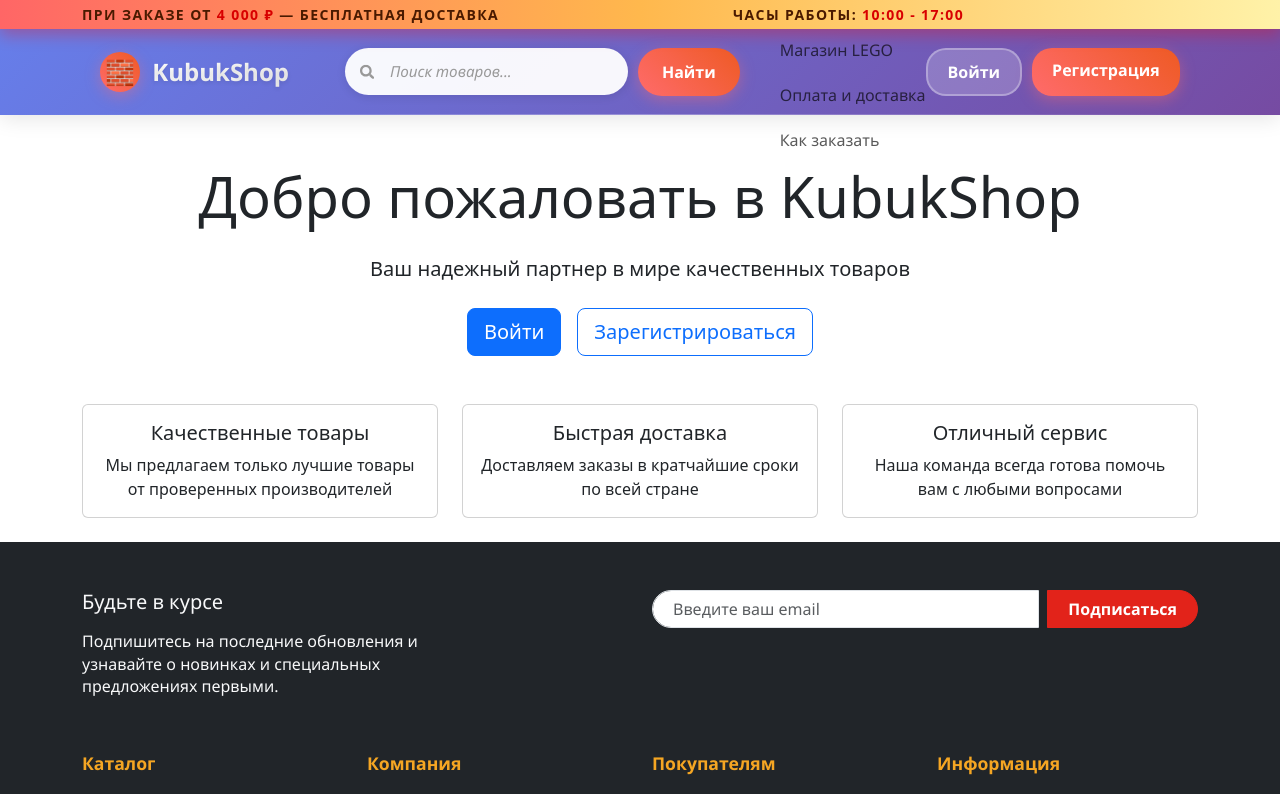
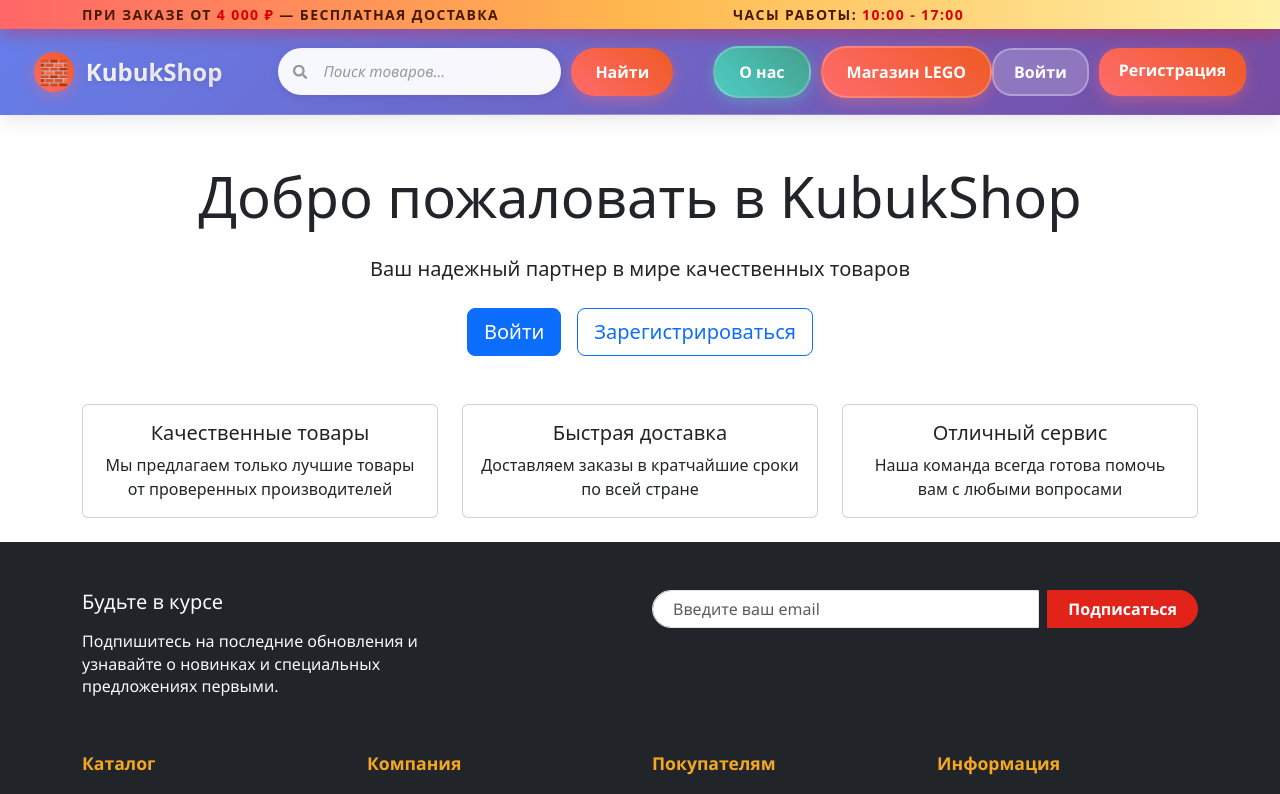
Before and after one commit to AndreiSkrypko/kubukshop_1, a React (Create React App) app in the folder frontend/frontend/: page / in a window 1280 px wide. Shown: the top 794 px of the page. Built offline with nearby package versions, Linux system fonts and the light colour scheme.

Commit message:
более менее

```diff
--- a/frontend/frontend/src/components/Navbar.js
+++ b/frontend/frontend/src/components/Navbar.js
@@ -1,5 +1,5 @@
 import React, { useState, useEffect } from "react";
-import { FaHeart, FaShoppingCart, FaSearch, FaUser, FaBars, FaTimes } from "react-icons/fa";
+import { FaHeart, FaSearch, FaUser, FaBars, FaTimes } from "react-icons/fa";
 import { useNavigate, Link } from "react-router-dom";
 import "../css/Navbar.css";
 
@@ -45,8 +45,8 @@
   const navLinks = [
     { label: "О нас", path: "/about" },
     { label: "Магазин LEGO", path: "/lego-shop" },
-    { label: "Оплата и доставка", path: "#" },
-    { label: "Как заказать", path: "#" },
+    // { label: "Оплата и доставка", path: "#" }, // Убрано по вашему запросу
+    // { label: "Как заказать", path: "#" }, // Убрано по вашему запросу
     // { label: "Отзывы", path: "#" }, // Убрано по вашему запросу
     // { label: "Руководство по цветам", path: "#" }, // Убрано по вашему запросу
     // { label: "ЧаВо", path: "#" }, // Убрано по вашему запросу
@@ -86,10 +86,21 @@
 
         {/* Навигационные ссылки */}
         <div className={`navbar-menu ${isMenuOpen ? 'active' : ''}`}>
-          <ul className="navbar-nav">
+          <ul className="navbar-nav" style={{
+            display: 'flex',
+            flexDirection: 'row',
+            justifyContent: 'center',
+            flexWrap: 'wrap',
+            gap: '10px',
+            width: '100%'
+          }}>
             {navLinks.map((link, index) => (
               <li key={index} className="nav-item">
-                <Link className="nav-link" to={link.path} onClick={closeMenu}>
+                <Link
+                  className={`nav-link ${link.label === "Магазин LEGO" ? 'lego-shop-btn' : ''} ${link.label === "О нас" ? 'about-btn' : ''}`}
+                  to={link.path}
+                  onClick={closeMenu}
+                >
                   {link.label}
                 </Link>
               </li>
@@ -109,16 +120,7 @@
             </div>
           )}
 
-          {/* Корзина */}
-          {user && (
-            <div className="action-item">
-              <button className="action-button cart-btn" onClick={openCart}>
-                <FaShoppingCart className="action-icon" />
-                <span className="action-text">Корзина</span>
-                <span className="cart-badge">0</span>
-              </button>
-            </div>
-          )}
+          {/* Корзина убрана - достаточно в топ баре */}
 
           {/* Пользователь */}
           {user ? (
--- a/frontend/frontend/src/css/Navbar.css
+++ b/frontend/frontend/src/css/Navbar.css
@@ -186,6 +186,82 @@
   white-space: nowrap;
 }
 
+/* Специальная стилизация для кнопки "Магазин LEGO" */
+.nav-link.lego-shop-btn {
+  background: linear-gradient(45deg, #ff6b6b, #ee5a24);
+  color: white;
+  font-weight: 700;
+  padding: 12px 24px;
+  border-radius: 25px;
+  box-shadow: 0 4px 15px rgba(255, 107, 107, 0.4);
+  border: 2px solid rgba(255, 255, 255, 0.2);
+  position: relative;
+  overflow: hidden;
+}
+
+.nav-link.lego-shop-btn::before {
+  content: '';
+  position: absolute;
+  top: 0;
+  left: -100%;
+  width: 100%;
+  height: 100%;
+  background: linear-gradient(90deg, transparent, rgba(255, 255, 255, 0.3), transparent);
+  transition: left 0.6s ease;
+}
+
+.nav-link.lego-shop-btn:hover::before {
+  left: 100%;
+}
+
+.nav-link.lego-shop-btn:hover {
+  transform: translateY(-3px) scale(1.05);
+  box-shadow: 0 8px 25px rgba(255, 107, 107, 0.6);
+  border-color: rgba(255, 255, 255, 0.4);
+}
+
+.nav-link.lego-shop-btn:active {
+  transform: translateY(-1px) scale(1.02);
+}
+
+/* Специальная стилизация для кнопки "О нас" */
+.nav-link.about-btn {
+  background: linear-gradient(45deg, #4ecdc4, #44a08d);
+  color: white;
+  font-weight: 700;
+  padding: 12px 24px;
+  border-radius: 25px;
+  box-shadow: 0 4px 15px rgba(78, 205, 196, 0.4);
+  border: 2px solid rgba(255, 255, 255, 0.2);
+  position: relative;
+  overflow: hidden;
+}
+
+.nav-link.about-btn::before {
+  content: '';
+  position: absolute;
+  top: 0;
+  left: -100%;
+  width: 100%;
+  height: 100%;
+  background: linear-gradient(90deg, transparent, rgba(255, 255, 255, 0.3), transparent);
+  transition: left 0.6s ease;
+}
+
+.nav-link.about-btn:hover::before {
+  left: 100%;
+}
+
+.nav-link.about-btn:hover {
+  transform: translateY(-3px) scale(1.05);
+  box-shadow: 0 8px 25px rgba(78, 205, 196, 0.6);
+  border-color: rgba(255, 255, 255, 0.4);
+}
+
+.nav-link.about-btn:active {
+  transform: translateY(-1px) scale(1.02);
+}
+
 .nav-link::before {
   content: '';
   position: absolute;
@@ -254,40 +330,7 @@
   font-size: 0.9rem;
 }
 
-/* Корзина с бейджем */
-.cart-btn {
-  position: relative;
-}
-
-.cart-badge {
-  position: absolute;
-  top: -5px;
-  right: -5px;
-  background: linear-gradient(45deg, #ff6b6b, #ee5a24);
-  color: white;
-  font-size: 0.7rem;
-  font-weight: 700;
-  width: 20px;
-  height: 20px;
-  border-radius: 50%;
-  display: flex;
-  align-items: center;
-  justify-content: center;
-  box-shadow: 0 2px 8px rgba(255, 107, 107, 0.4);
-  animation: pulse 2s infinite;
-}
-
-@keyframes pulse {
-  0% {
-    transform: scale(1);
-  }
-  50% {
-    transform: scale(1.1);
-  }
-  100% {
-    transform: scale(1);
-  }
-}
+/* Корзина с бейджем - убрано, так как корзина убрана из навбара */
 
 /* Выпадающее меню пользователя */
 .user-dropdown {
@@ -454,17 +497,72 @@
   }
 
   .navbar-nav {
-    flex-direction: column;
-    width: 100%;
-    gap: 10px;
+    flex-direction: row !important; /* Принудительно в строку */
+    width: 100% !important;
+    gap: 10px !important;
+    justify-content: center !important;
+    flex-wrap: wrap !important;
+    /* Отладочные стили */
+    border: 2px solid red;
+    background: rgba(255, 0, 0, 0.1);
+    /* Дополнительные стили для ul */
+    list-style: none !important;
+    margin: 0 !important;
+    padding: 0 !important;
+    display: flex !important;
+  }
+
+  .nav-item {
+    /* Стили для li элементов */
+    display: block !important;
+    margin: 0 !important;
+    padding: 0 !important;
   }
 
   .nav-link {
-    width: 100%;
+    width: auto;
     text-align: center;
     padding: 15px;
     border-radius: 10px;
     font-size: 1rem;
+    min-width: 120px;
+    /* Отладочные стили */
+    border: 1px solid blue;
+    background: rgba(0, 0, 255, 0.1);
+  }
+
+  /* Специальная стилизация для кнопки LEGO на мобильных */
+  .nav-link.lego-shop-btn {
+    background: linear-gradient(45deg, #ff6b6b, #ee5a24);
+    color: white;
+    font-weight: 700;
+    padding: 18px 20px;
+    border-radius: 15px;
+    box-shadow: 0 6px 20px rgba(255, 107, 107, 0.5);
+    border: 2px solid rgba(255, 255, 255, 0.3);
+    margin: 5px 0;
+  }
+
+  .nav-link.lego-shop-btn:hover {
+    transform: translateY(-2px) scale(1.02);
+    box-shadow: 0 8px 25px rgba(255, 107, 107, 0.7);
+  }
+
+  /* Специальная стилизация для кнопки "О нас" на мобильных */
+  .nav-link.about-btn {
+    background: linear-gradient(45deg, #4ecdc4, #44a08d);
+    color: white;
+    font-weight: 700;
+    padding: 18px 20px;
+    border-radius: 15px;
+    box-shadow: 0 6px 20px rgba(78, 205, 196, 0.5);
+    border: 2px solid rgba(255, 255, 255, 0.3);
+    margin: 5px 0;
+  }
+
+  .nav-link.about-btn:hover {
+    transform: translateY(-2px) scale(1.02);
+    box-shadow: 0 8px 25px rgba(78, 205, 196, 0.7);
   }
 
   .navbar-actions {
@@ -531,6 +629,23 @@
   .navbar-menu {
     padding: 15px;
   }
+
+  .navbar-nav {
+    gap: 8px;
+    flex-direction: row !important; /* Принудительно в строку */
+    /* Отладочные стили */
+    border: 2px solid green;
+    background: rgba(0, 255, 0, 0.1);
+  }
+
+  .nav-link {
+    min-width: 100px;
+    padding: 12px 16px;
+    font-size: 0.9rem;
+    /* Отладочные стили */
+    border: 1px solid orange;
+    background: rgba(255, 165, 0, 0.1);
+  }
 }
 
 /* Анимации */
```
